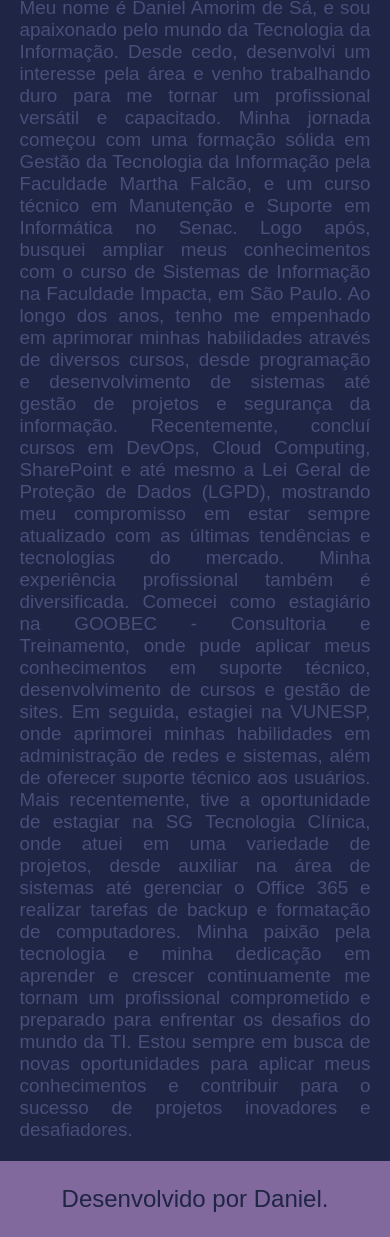
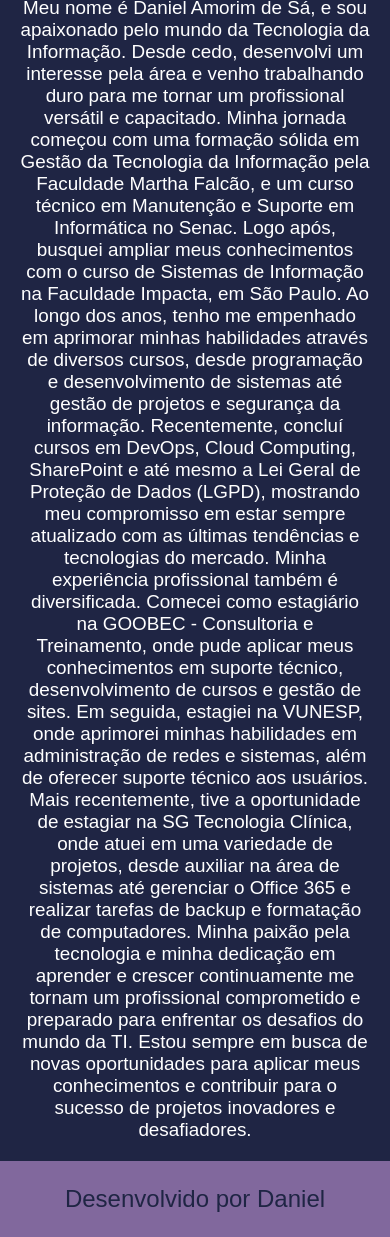
Before and after one commit to amorimdaniel/LANDING-PAGE-COM-HTML-E-CSS-SOBRE-MIM, a plain HTML site: page about.html in a window 390 px wide. Shown: the part 144-1381 px from the top of the page. Drawn offline with Linux system fonts and the light colour scheme; a web font is replaced by a local one.

Commit message:
Alteração cores do texto e alinhamento

```diff
--- a/about.html
+++ b/about.html
@@ -27,7 +27,7 @@
         </section>
     </main>
     <footer class="rodape">
-        <p>Desenvolvido por Daniel.</p>
+        <p>Desenvolvido por Daniel</p>
     </footer>
 </body>
 </html>
--- a/style/media.css
+++ b/style/media.css
@@ -30,4 +30,8 @@
     .apresentacao-conteudo-texto {
         text-align:center;
     }
+
+    .apresentacao-conteudo-texto-sobre-mim {
+        text-align:center
+    }
 }
--- a/style/style.css
+++ b/style/style.css
@@ -2,7 +2,7 @@
 
 :root{
     --cor-primaria: #1F2544;
-    --cor-secundaria: #474F7A;
+    --cor-secundaria: #fff;
     --cor-terciaria: #81689D;
     --cor-hover: #FFD0EC;
 
```
Also changed, not shown: index.html (+1 -1 lines).
